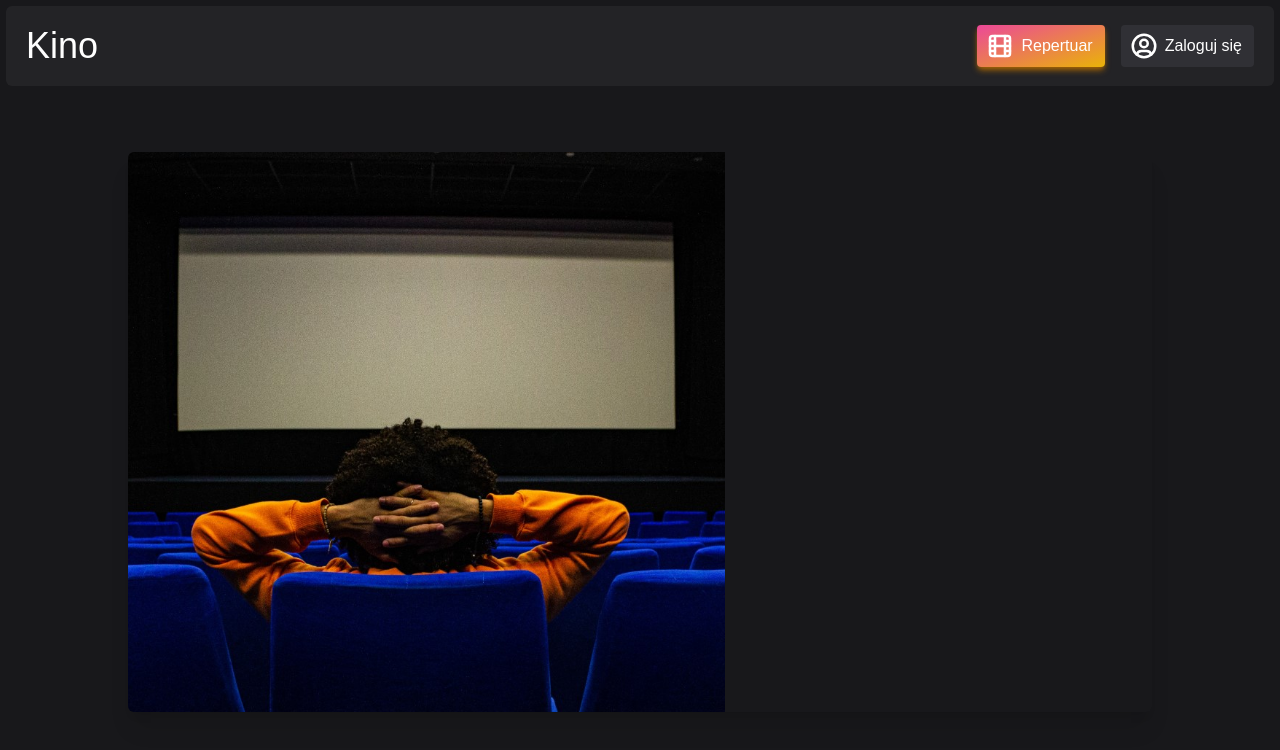
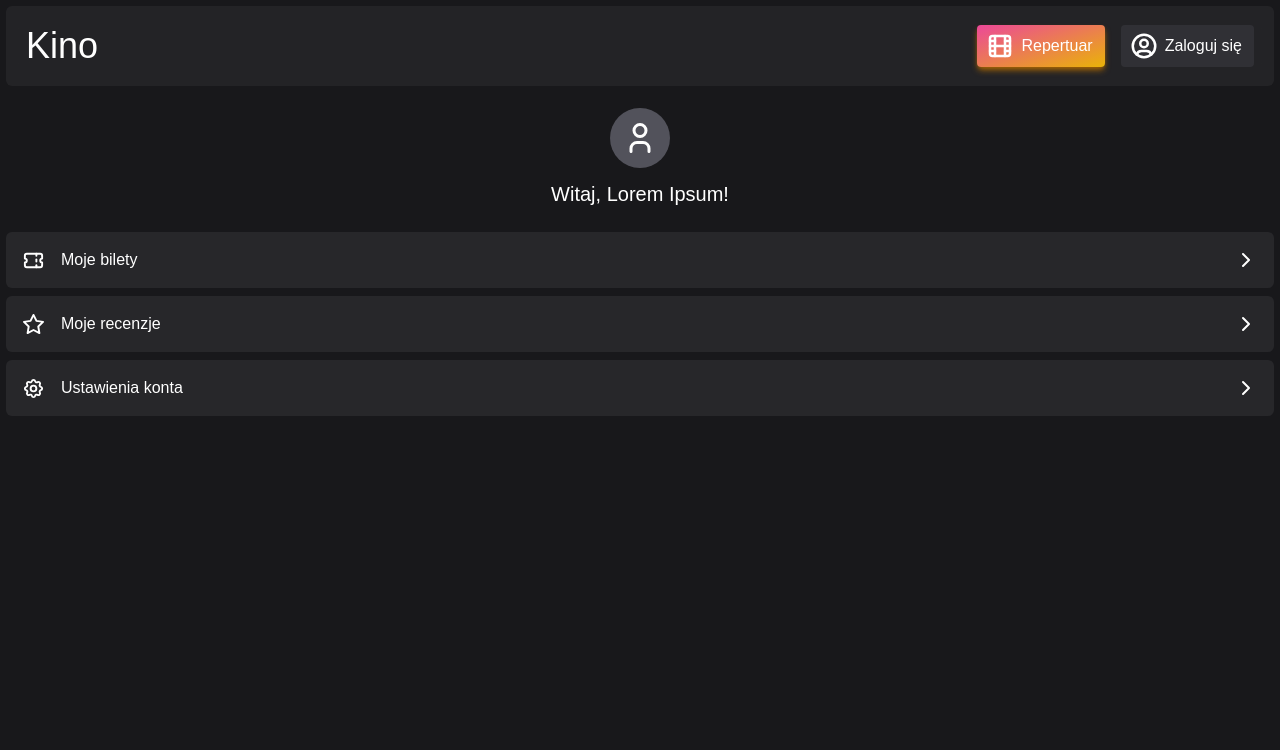
Before and after one commit to dawid-poradzinski/Cinema, a React (Create React App) app in the folder frontend/cinema-ticket-booking/: page /account in a window 1280 px wide. Shown: the top 750 px of the page. Built offline with nearby package versions, Linux system fonts and the light colour scheme.

Commit message:
Initial work on account page

```diff
--- /dev/null
+++ b/frontend/cinema-ticket-booking/src/account/Account.jsx
@@ -0,0 +1,39 @@
+import { IconChevronRight, IconSettings, IconStar, IconTicket, IconUser } from "@tabler/icons-react";
+
+const Account = () => {
+    return (
+        <div className="pageMainDivStyle">
+            <div className="flex flex-col w-full">
+                <div className="flex flex-col items-center space-y-3 py-3">
+                    <IconUser size="60" className=" p-3 bg-zinc-600 rounded-full" />
+                    <p className="text-xl">Witaj, Lorem Ipsum!</p>
+                </div>
+                <div className="flex flex-col w-full space-y-2 mt-3">
+                    <div className="flex justify-between w-full items-center bg-zinc-800 p-4 rounded-md">
+                        <div className="flex items-center space-x-4">
+                            <IconTicket size="23" />
+                            <p>Moje bilety</p>
+                        </div>
+                        <IconChevronRight />
+                    </div>
+                    <div className="flex justify-between w-full items-center bg-zinc-800 p-4 rounded-md">
+                        <div className="flex items-center space-x-4">
+                            <IconStar size="23" />
+                            <p>Moje recenzje</p>
+                        </div>
+                        <IconChevronRight />
+                    </div>
+                    <div className="flex justify-between w-full items-center bg-zinc-800 p-4 rounded-md">
+                        <div className="flex items-center space-x-4">
+                            <IconSettings size="23" />
+                            <p>Ustawienia konta</p>
+                        </div>
+                        <IconChevronRight />
+                    </div>
+                </div>
+            </div>
+        </div>
+    );
+}
+
+export default Account;
--- a/frontend/cinema-ticket-booking/src/account/LoginPage.jsx
+++ b/frontend/cinema-ticket-booking/src/account/Auth.jsx
@@ -1,7 +1,7 @@
 import Login from "./Login";
 import { Outlet } from 'react-router-dom';
 
-const Account = () => {
+const Auth = () => {
     return (
         <div className="">
             <div className="md:w-screen md:h-screen pt-20 lg:pt-16 md:flex md:items-center md:justify-center">
@@ -15,4 +15,4 @@ const Account = () => {
     );
 }
 
-export default Account;
+export default Auth;
--- a/frontend/cinema-ticket-booking/src/account/Login.jsx
+++ b/frontend/cinema-ticket-booking/src/account/Login.jsx
@@ -17,7 +17,7 @@ const Login = () => {
             <div className="space-y-3">
                 <p className="text-zinc-500 text-sm text-center">Nie masz u nas konta?</p>
                 <div>
-                    <Link to={`/account/register`}>
+                    <Link to={`/auth/register`}>
                         <div className="customButton bg-yellow-700 hover:bg-yellow-600 text-center flex justify-center items-center">
                             <p>Zarejestruj się</p>
                         </div>
--- a/frontend/cinema-ticket-booking/src/components/Header.js
+++ b/frontend/cinema-ticket-booking/src/components/Header.jsx
@@ -20,7 +20,7 @@ const Header = () => {
                 </div>
                 <div className="w-1/3 lg:w-fit lg:order-3">
                     <div className="w-fit ml-auto">
-                        <Link to={`account/login`}>
+                        <Link to={`auth/login`}>
                             <div className="flex items-center w-fit space-x-1.5 p-1 sm:py-1.5 sm:pl-2 sm:pr-3 rounded bg-zinc-700/50 transition duration-300 hover:bg-zinc-700/90 hover:shadow-xl">
                                 <IconUserCircle size="30" />
                                 <p className="hidden sm:block">Zaloguj się</p>
```
Also changed, not shown: frontend/cinema-ticket-booking/src/index.js (+9 -3 lines).
